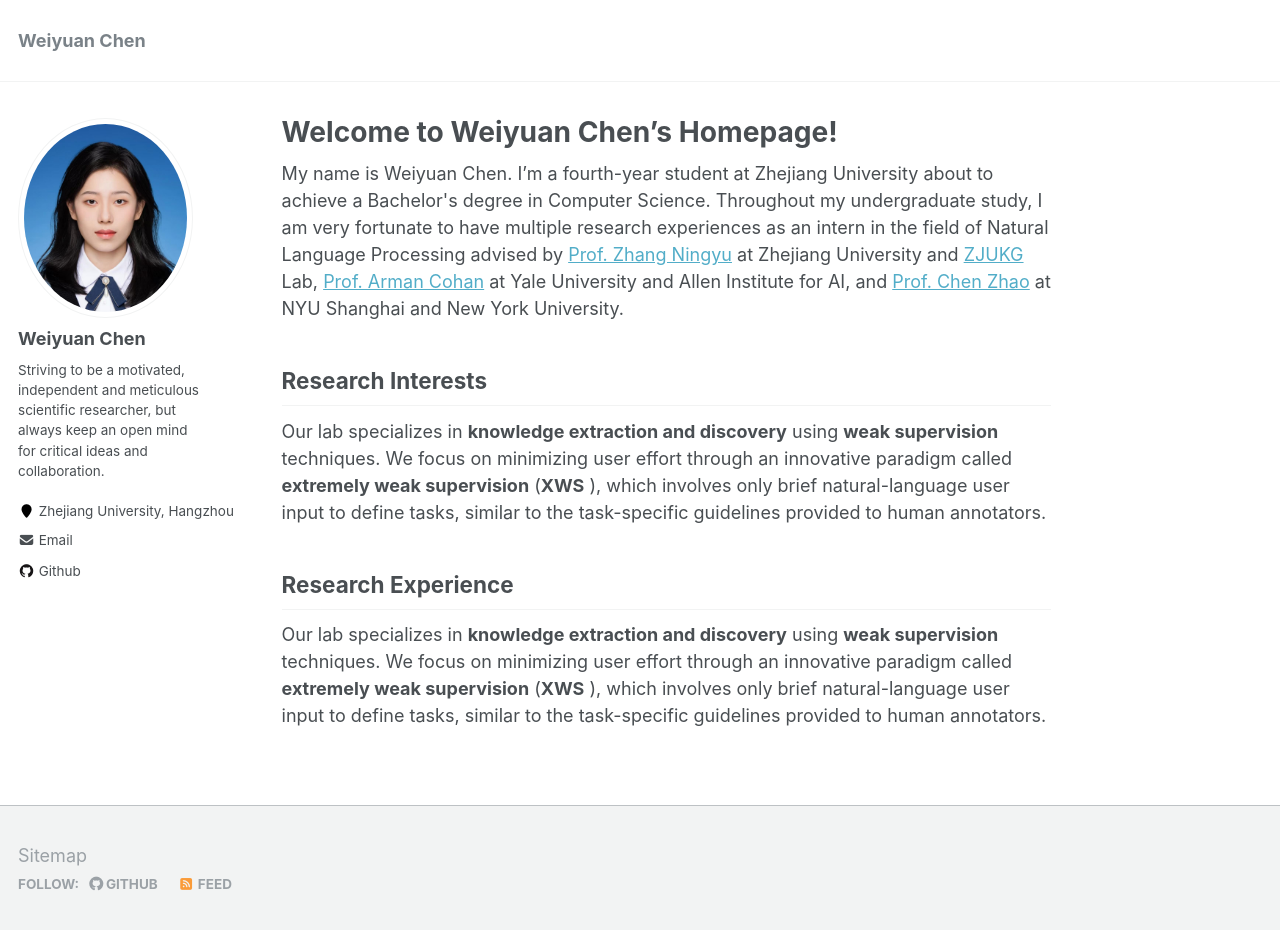
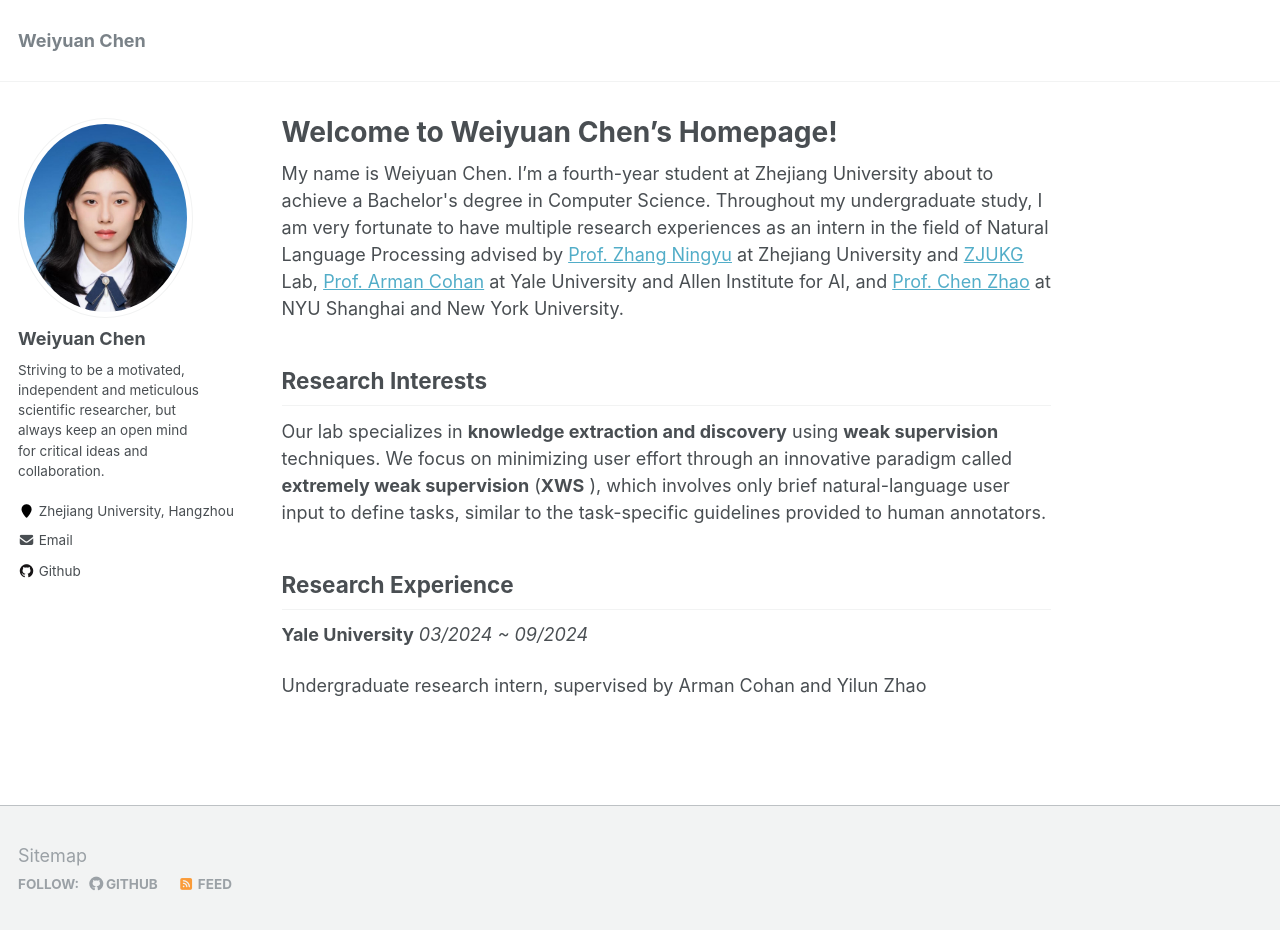
Before and after one commit to katie-chen2/katie-chen2.github.io, a Jekyll site: the page built from index.md, in a window 1280 px wide and 942 px high. Shown: the top 930 px of the window. Built offline with Jekyll 4.4.1, drawn with Linux system fonts in a browser that asks for light colours; nearby versions of some CDN libraries; our own code applies the rules of GitHub Pages for plain Markdown files; library files that are not in the unit come from our copies.

Commit message:
Update default.html

```diff
--- a/_layouts/default.html
+++ b/_layouts/default.html
@@ -117,13 +117,8 @@
                             ), which involves only brief natural-language user input to define tasks, similar to the task-specific guidelines provided to human annotators.
                         </p>
                         <h2 id="research-interests">Research Experience</h2>
-                        <p>
-                            Our lab specializes in <strong>knowledge extraction and discovery</strong>
-                            using <strong>weak supervision</strong>
-                            techniques. We focus on minimizing user effort through an innovative paradigm called <strong>extremely weak supervision</strong>
-                            (<strong>XWS</strong>
-                            ), which involves only brief natural-language user input to define tasks, similar to the task-specific guidelines provided to human annotators.
-                        </p>
+                        <p><strong>Yale University</strong>    <em>03/2024 ~ 09/2024</em></p>
+                        <p>Undergraduate research intern, supervised by Arman Cohan and Yilun Zhao</p>
                     </section>
                     <footer class="page__meta"></footer>
                     <!-- -->
```
